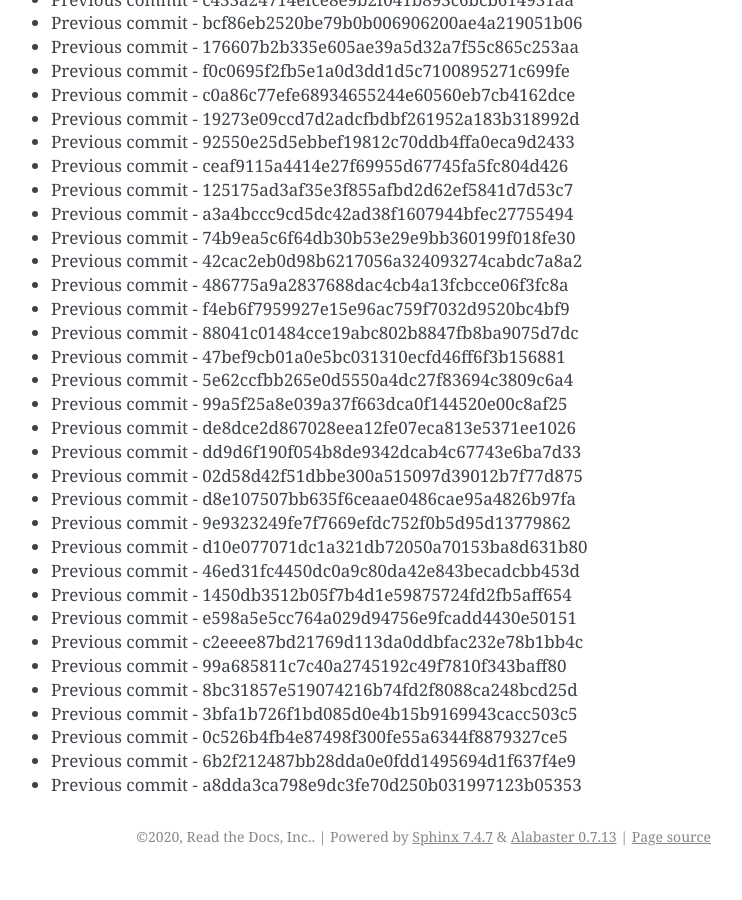
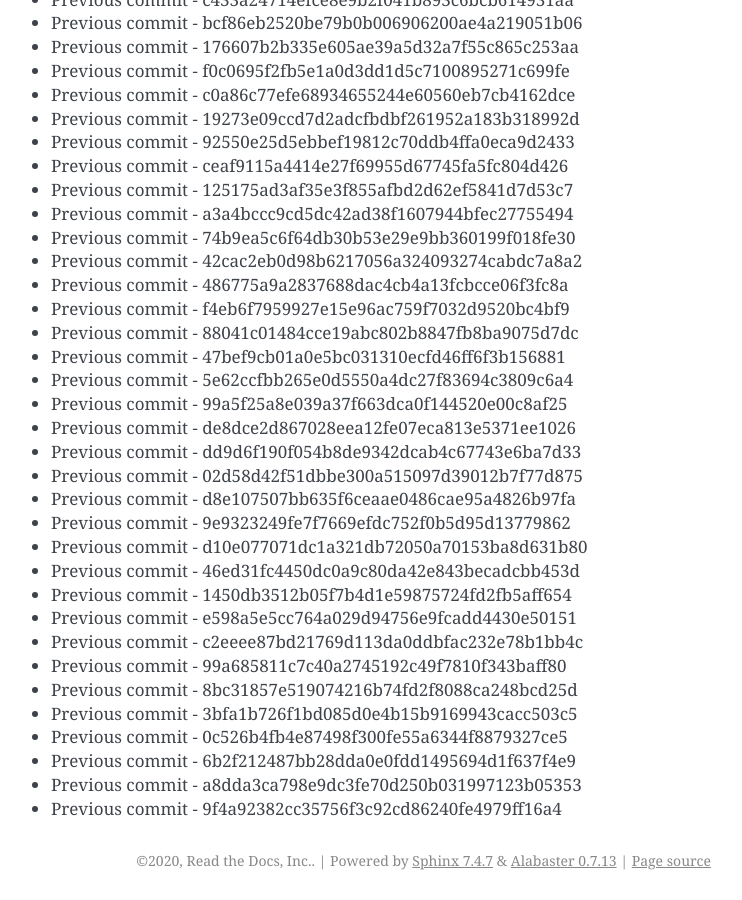
Before and after one commit to readthedocs/rtd-git-stresstest, a Sphinx documentation site: the page built from docs/updates.rst, in a window 1280 px wide and 900 px high, scrolled down 22430 px. Shown: the whole window, without its empty margins (399-1141 px from the left). Built offline with Sphinx 7.4.7, drawn with Linux system fonts in a browser that asks for light colours; before the commit the page ends 23306 px from its top, so only the background shows below that.

Commit message:
Generating commit from previous: 9f4a92382cc35756f3c92cd86240fe4979ff16a4

```diff
--- a/docs/updates.rst
+++ b/docs/updates.rst
@@ -974,3 +974,4 @@ It can be tested for any performance characteristics.
 * Previous commit - 0c526b4fb4e87498f300fe55a6344f8879327ce5
 * Previous commit - 6b2f212487bb28dda0e0fdd1495694d1f637f4e9
 * Previous commit - a8dda3ca798e9dc3fe70d250b031997123b05353
+* Previous commit - 9f4a92382cc35756f3c92cd86240fe4979ff16a4
```
